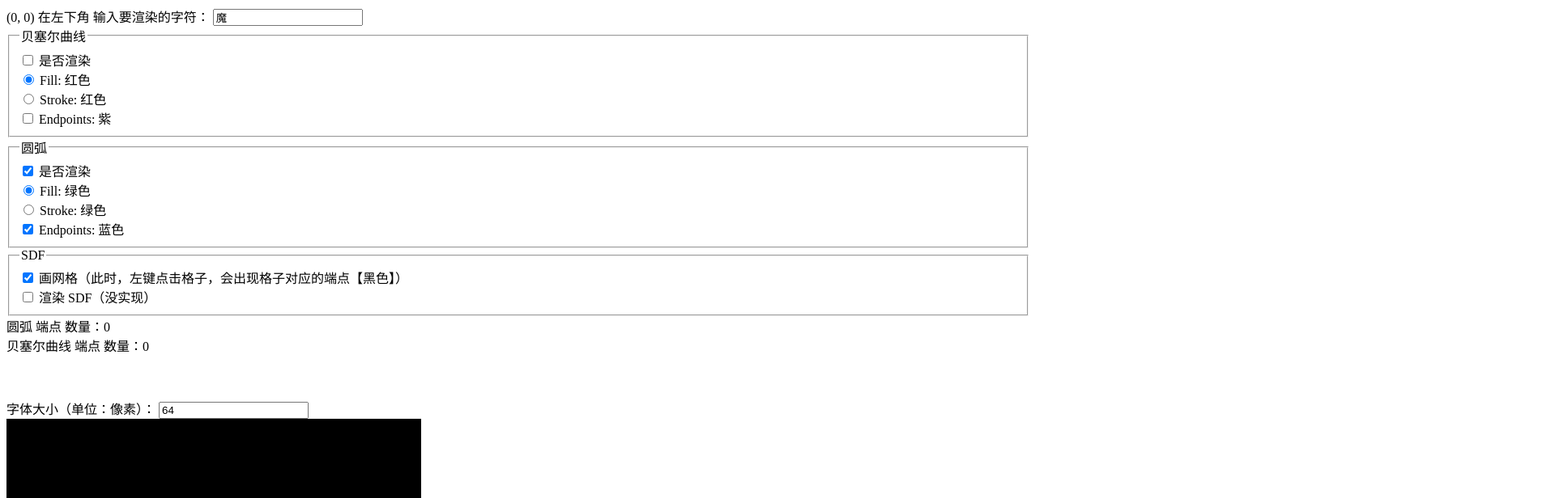
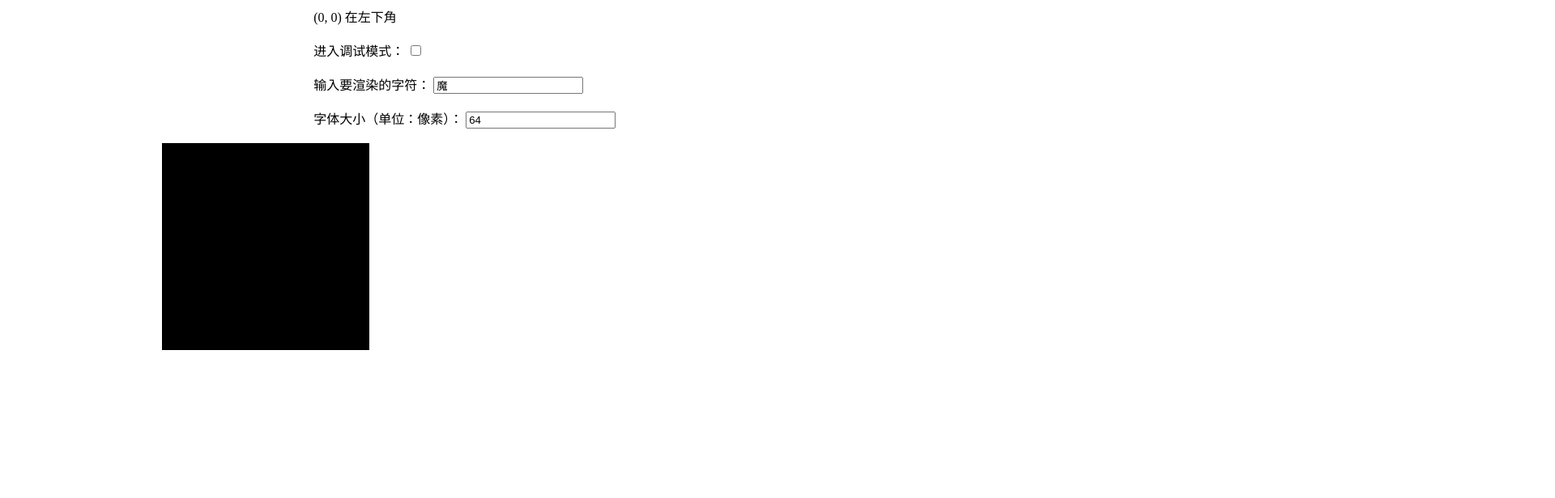
Before and after one commit to moyy/ts_arc, a website with bundled scripts: page index.html in a window 1280 px wide. Shown: the top 616 px of the page at 81% size, 1920 px wide, since content can reach past the window. Built offline with nearby package versions, Linux system fonts and the light colour scheme; what opentype.js would draw is missing.

Commit message:
feat: 调试模式

```diff
--- a/index.html
+++ b/index.html
@@ -7,10 +7,22 @@
 </head>
 
 <body>
-    <label for="char">(0, 0) 在左下角</label>
-    <label for="char">输入要渲染的字符：</label>
-    <input type="text" id="char" value="魔" placeholder="输入一个字符">
-    <br>
+    <label for="char" style="position: relative; left:30%;">(0, 0) 在左下角</label>
+    <br><br>
+
+    <label for="dubug" style="position: relative; left:30%;">进入调试模式：</label>
+    <input type="checkbox" id="debug" value=false style="position: relative; left:30%;">
+    <br><br>
+
+    <label for="char" style="position: relative; left:30%;">输入要渲染的字符：</label>
+    <input type="text" id="char" value="魔" placeholder="输入一个字符" style="position: relative; left:30%;">
+    <br><br>
+    <label for="char_size" style="position: relative; left:30%;">字体大小（单位：像素）：</label>
+    <input type="text" id="char_size" value="64" placeholder="大小：像素" style="position: relative; left:30%;">
+    <br><br>
+    <canvas id="sdf-canvas" width="256" height="256" style="position: absolute; left: 200px; width:256px;height:256px;"></canvas>
+    <br><br>
+    <div id="debug_canvas" style="display: none;">
         <form>
             <fieldset>
                 <legend>贝塞尔曲线</legend>
@@ -50,15 +62,9 @@
         <label>贝塞尔曲线 端点 数量：</label><label id="bezier_count"></label>
         <br>
         <label id="data_texture_pixels"></label>
-    <br><br><br>
-
-    <label for="char_size">字体大小（单位：像素）：</label>
-    <input type="text" id="char_size" value="64" placeholder="大小：像素">
         <br>
-    <canvas id="sdf-canvas" width="512" height="512" style="width:512px;height:512px;"></canvas>
-    <br>
-
         <canvas id="font-canvas" width="3000" height="3000" style="width:3000px;height:3000px;"></canvas>
+    </div>
     <script type="module" src="dist/app.js"></script>
 </body>
 
--- a/src/app.ts
+++ b/src/app.ts
@@ -74,6 +74,16 @@ document.addEventListener('DOMContentLoaded', (_) => {
             setDataTexturePixel(dt.get_blob_string());
         }, 1);
     };
+
+    const debugElement = document.getElementById('debug') as HTMLInputElement;
+    if (debugElement) {
+        debugElement.addEventListener('change', function() {
+            const debugDiv = document.getElementById("debug_canvas");
+            if (debugDiv) {
+                debugDiv.style.display = debugElement.checked ? "block" : "none";
+            }
+        });
+    }
 
     const charElement = document.getElementById('char') as HTMLInputElement
     const charValue = charElement ? charElement.value : "A";
```
Lines whose indentation alone changed are shown as unchanged.
